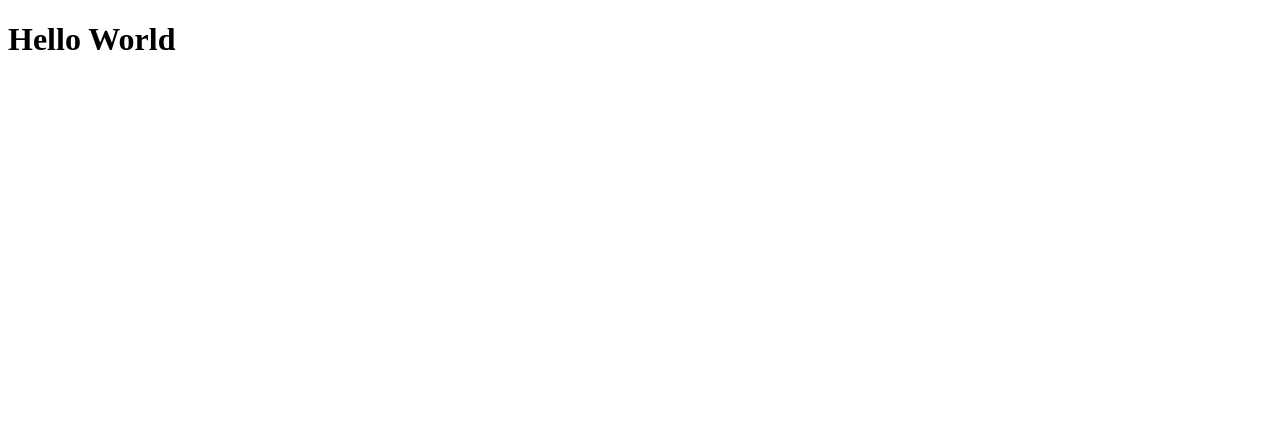
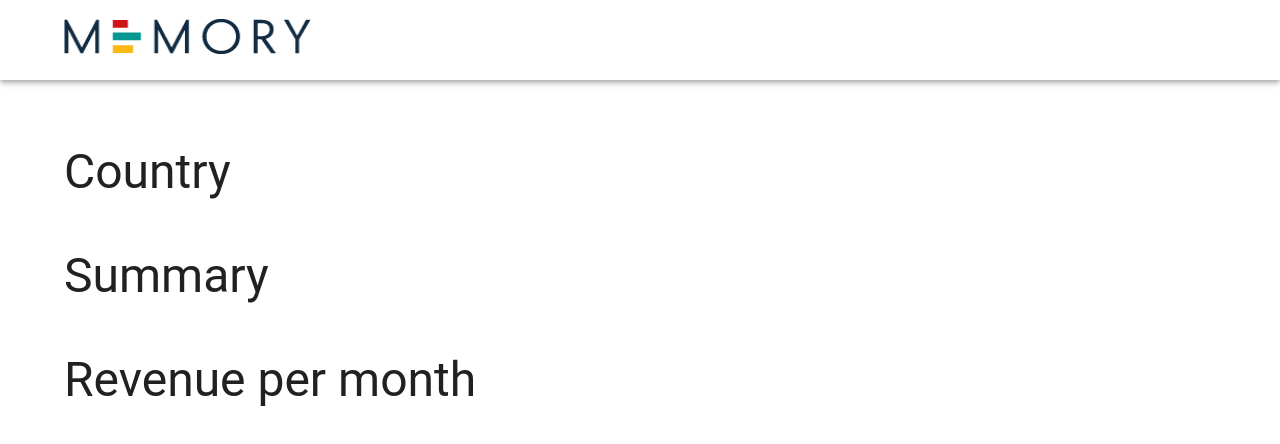
Before and after one commit to Ngopimas/basic-dataviz, a React (Vite) app: page / in a window 1280 px wide. Shown: the top 444 px of the page. Built offline with nearby package versions, Linux system fonts and the light colour scheme.

Commit message:
basic layout

```diff
--- a/src/App.tsx
+++ b/src/App.tsx
@@ -1,5 +1,29 @@
+import { AppBar, Container, CssBaseline, Stack, Toolbar, Typography } from '@mui/material';
+
+import img from './assets/logo.png';
+
 function App() {
-  return <h1>Hello World</h1>;
+	return (
+		<>
+			<CssBaseline />
+			<AppBar position="static" sx={{ backgroundColor: 'background.paper', padding: 1, mb: 8 }}>
+				<Toolbar>
+					<Container>
+						<img width="247" height="35" src={img} alt="In The Memory logo" loading="lazy" />
+					</Container>
+				</Toolbar>
+			</AppBar>
+			<main>
+				<Container>
+					<Stack spacing={6}>
+						<Typography variant="h3">Country</Typography>
+						<Typography variant="h3">Summary</Typography>
+						<Typography variant="h3">Revenue per month</Typography>
+					</Stack>
+				</Container>
+			</main>
+		</>
+	);
 }
 
 export default App;
```
